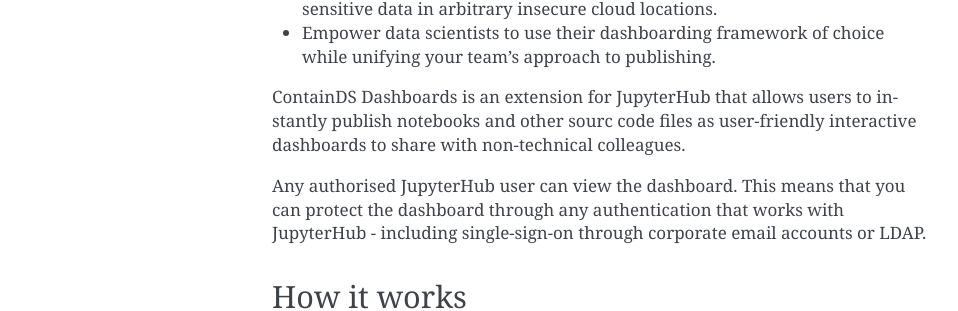
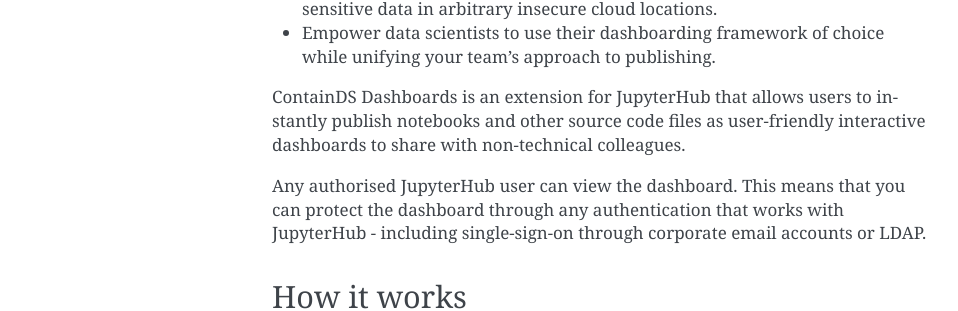
Before and after one commit to ideonate/cdsdashboards, a Sphinx documentation site: the page built from docs/chapters/overview.rst, in a window 1280 px wide and 900 px high. Shown: the part 451-762 px from the top of the window, without its empty margins (148-1106 px from the left). Built offline with Sphinx 7.4.7, drawn with Linux system fonts in a browser that asks for light colours.

Commit message:
typo fix

```diff
--- a/docs/chapters/overview.rst
+++ b/docs/chapters/overview.rst
@@ -15,7 +15,7 @@
 - Eliminate IT security threats from data science teams hosting web apps and sensitive data in arbitrary insecure cloud locations.
 - Empower data scientists to use their dashboarding framework of choice while unifying your team’s approach to publishing.
 
-ContainDS Dashboards is an extension for JupyterHub that allows users to instantly publish notebooks and other sourc code files
+ContainDS Dashboards is an extension for JupyterHub that allows users to instantly publish notebooks and other source code files
 as user-friendly interactive dashboards to share with non-technical colleagues.
 
 Any authorised JupyterHub user can view the dashboard. This means that you can protect the dashboard through any authentication that works
```
Also changed, not shown: README.md (+0 -1 lines).
